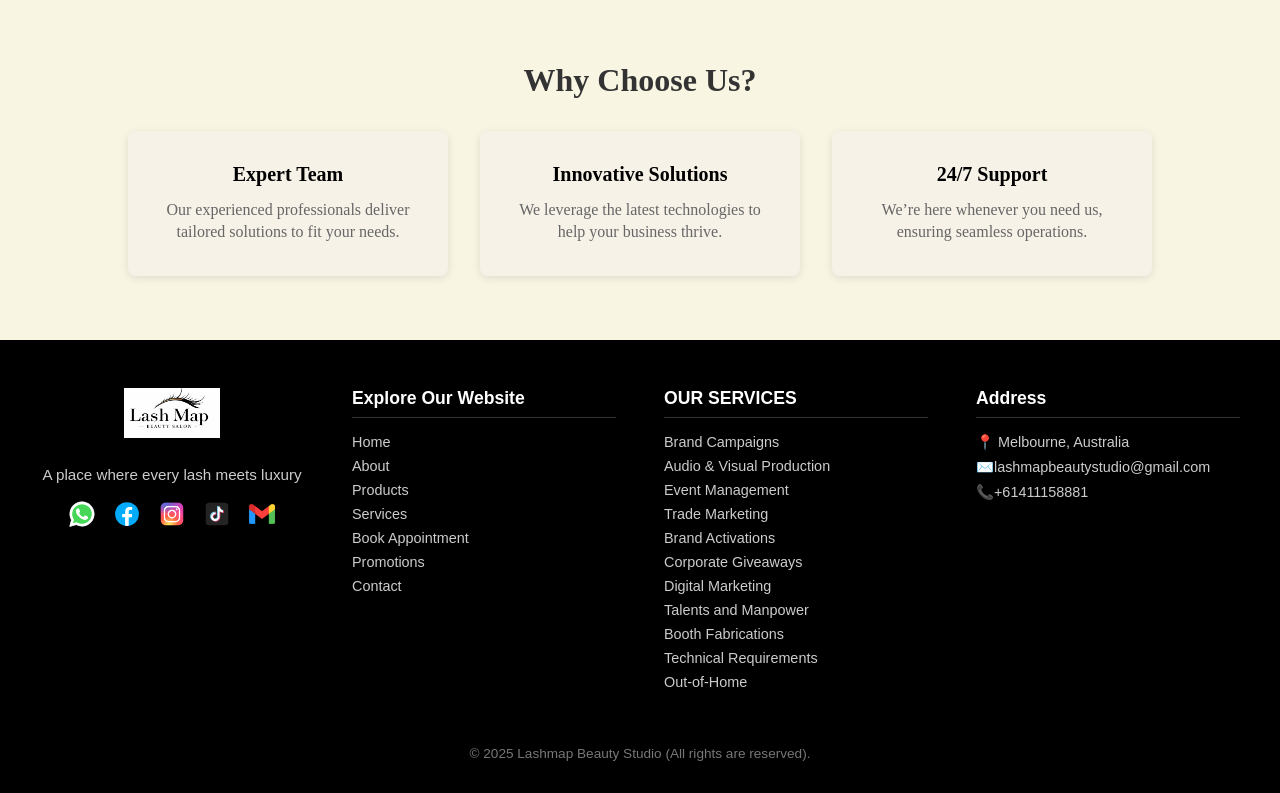
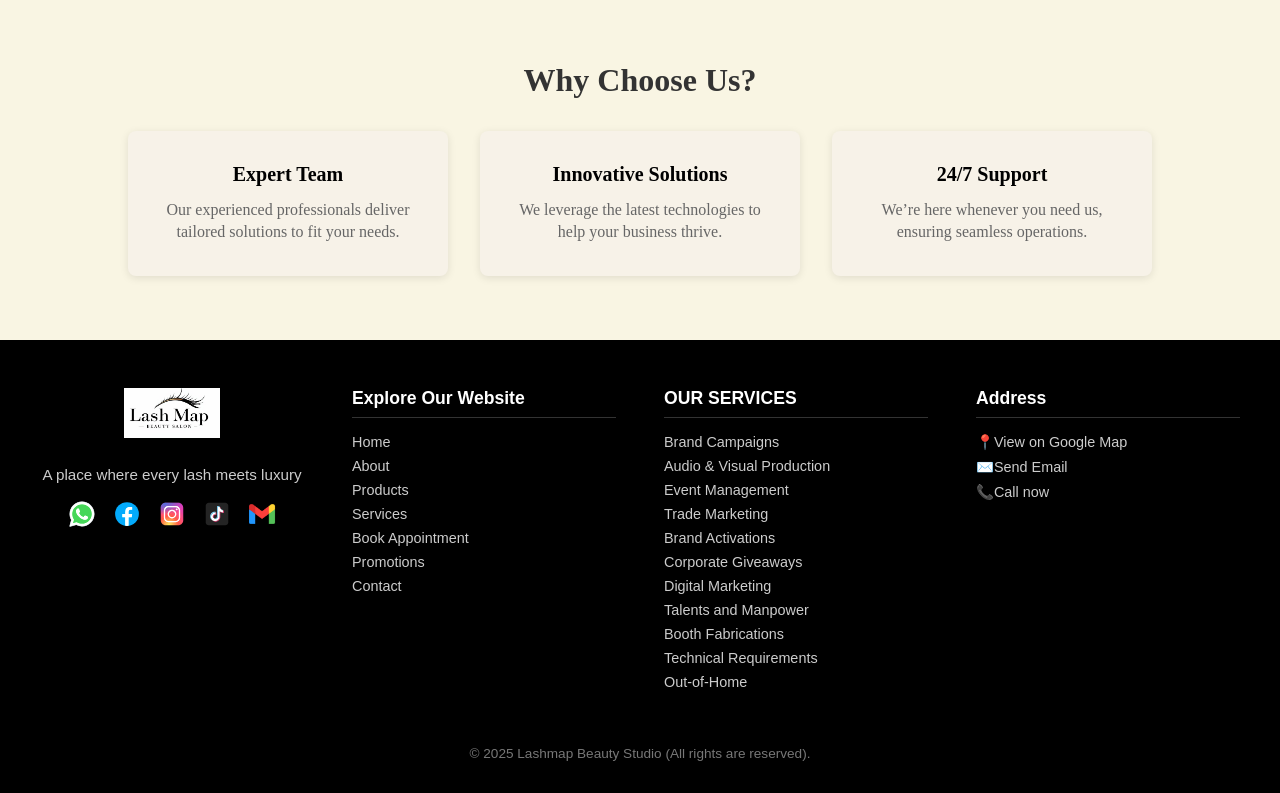
Before and after one commit to RSBusinessTech/lashmapbeautystudio-ui, an Angular app: page /home in a window 1280 px wide. Shown: the part 608-1401 px from the top of the page. Built offline with nearby package versions, Linux system fonts and the light colour scheme.

Commit message:
Modified footer Address

```diff
--- a/src/app/shared/footer/footer.component.html
+++ b/src/app/shared/footer/footer.component.html
@@ -51,9 +51,9 @@
 
     <div class="footer-column footer-locations-col">
       <h4>Address</h4>
-      <a href="https://www.google.com/maps?q=Kuala+Lumpur+Malaysia" target="_blank" rel="noopener noreferrer">📍 Melbourne, Australia</a>
-      <a href="mailto:rsbusinesstech@gmail.com">✉️lashmapbeautystudio@gmail.com</a>
-      <a href="tel:+601114278964">📞+61411158881</a>
+      <a href="https://www.google.com/maps?q=Melbourne+Australia" target="_blank" rel="noopener noreferrer">📍View on Google Map</a>
+      <a href="mailto:rsbusinesstech@gmail.com">✉️Send Email</a>
+      <a href="tel:+601114278964">📞Call now</a>
     </div>
   </div>
 
```
